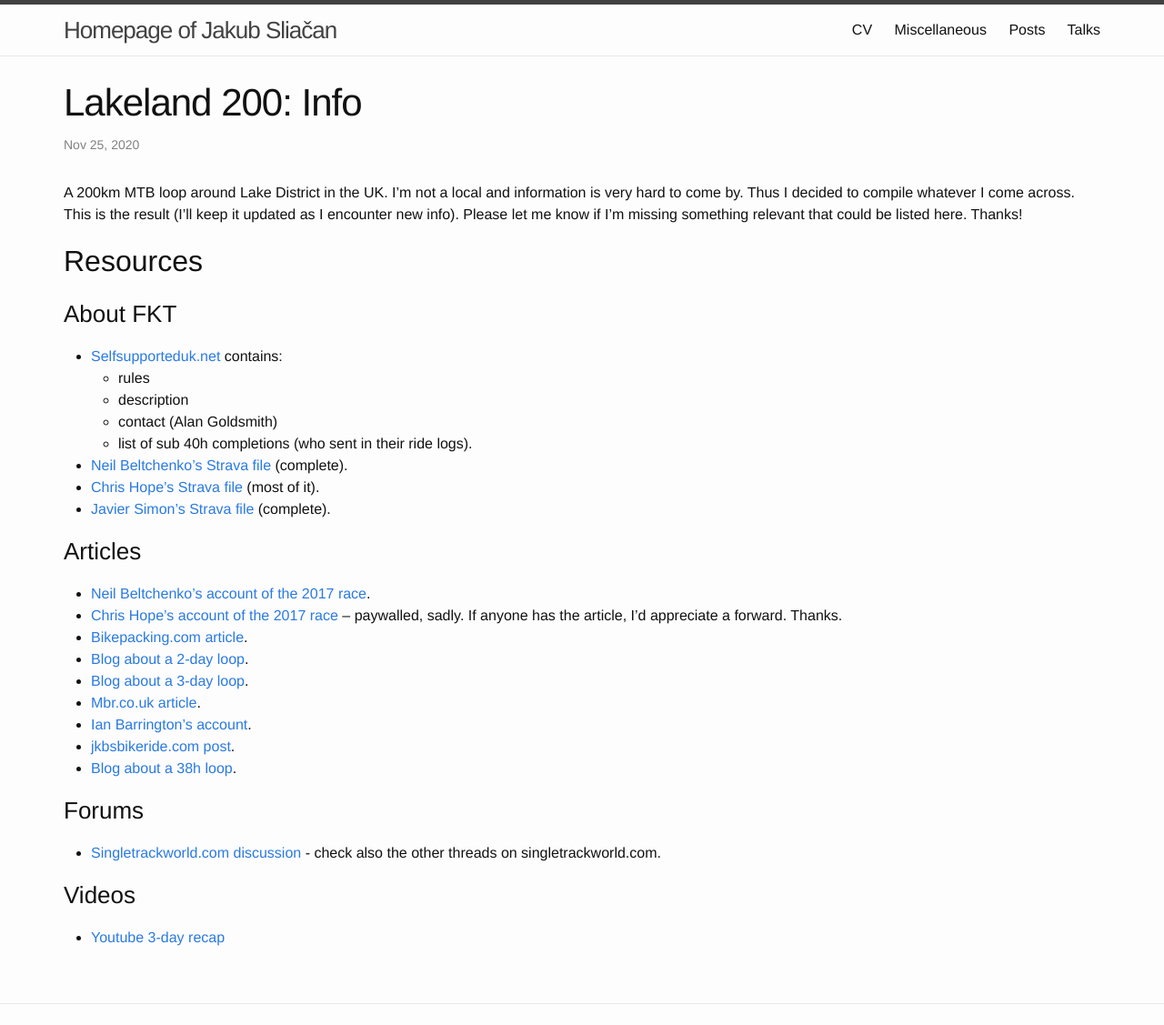
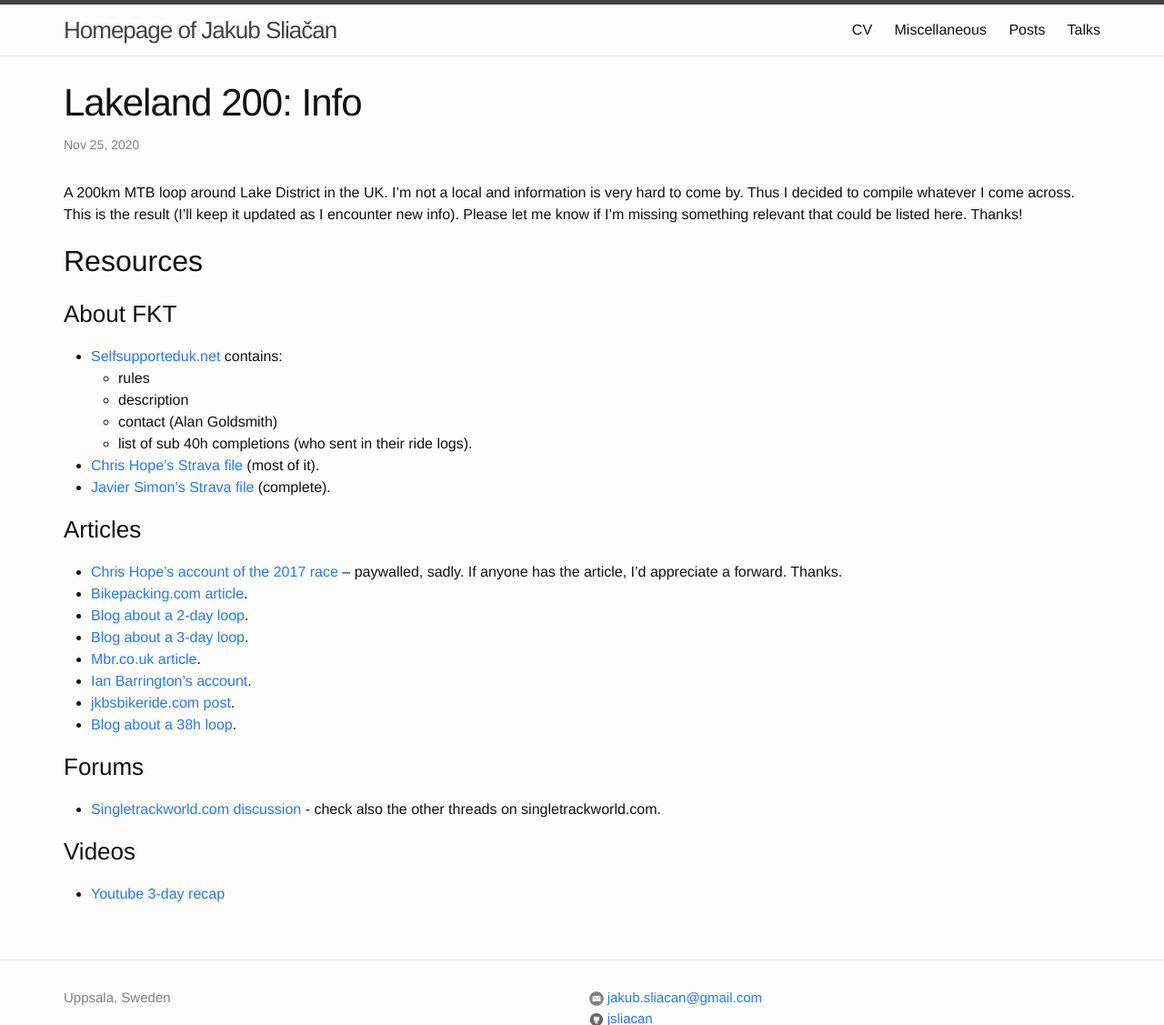
Before and after one commit to jsliacan/jsliacan.github.io, a Jekyll site: the page built from _posts/2020-11-26-lakeland200.md, in a window 1280 px wide, cut to the strip 0-1127 px from the top of the page. Shown: the whole strip at 91% size. Built offline with Jekyll 4.4.1, drawn with Linux system fonts in a browser that asks for light colours; comment, search, counter and statistics services are not loaded.

Commit message:
Removed Neil's account of HT550 listed here by mistake

```diff
--- a/_posts/2020-11-26-lakeland200.md
+++ b/_posts/2020-11-26-lakeland200.md
@@ -16,13 +16,11 @@ A 200km MTB loop around Lake District in the UK. I'm not a local and information
 	- description
 	- contact (Alan Goldsmith)
 	- list of sub 40h completions (who sent in their ride logs).
-- [Neil Beltchenko's Strava file](https://www.strava.com/activities/1014352722) (complete).
 - [Chris Hope's Strava file](https://www.strava.com/activities/153534761/overview) (most of it).
 - [Javier Simon's Strava file](https://www.strava.com/activities/3754653389) (complete).
 
 ### Articles
 
-- [Neil Beltchenko's account of the 2017 race](http://bikepacker.com/highland-trail-550-blazing-the-scottish-highlands/).
 - [Chris Hope's account of the 2017 race](https://singletrackworld.com/2017/06/race-report-highland-trail-550/) -- paywalled, sadly. If anyone has the article, I'd appreciate a forward. Thanks.
 - [Bikepacking.com article](https://bikepacking.com/routes/lakeland-200-uk/).
 - [Blog about a 2-day loop](http://paulandfiadventures.blogspot.com/p/lakeland-200km.html).
```
Also changed, not shown: index.html (line endings or trailing spaces).
